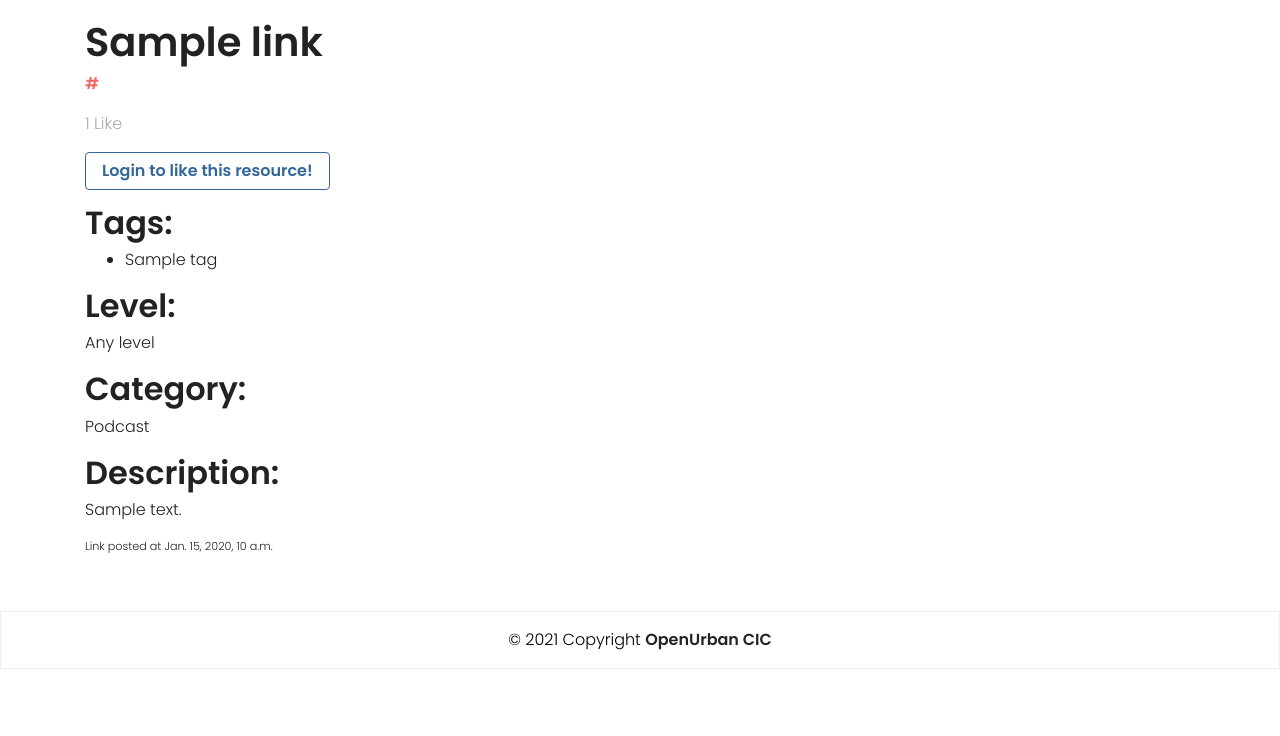
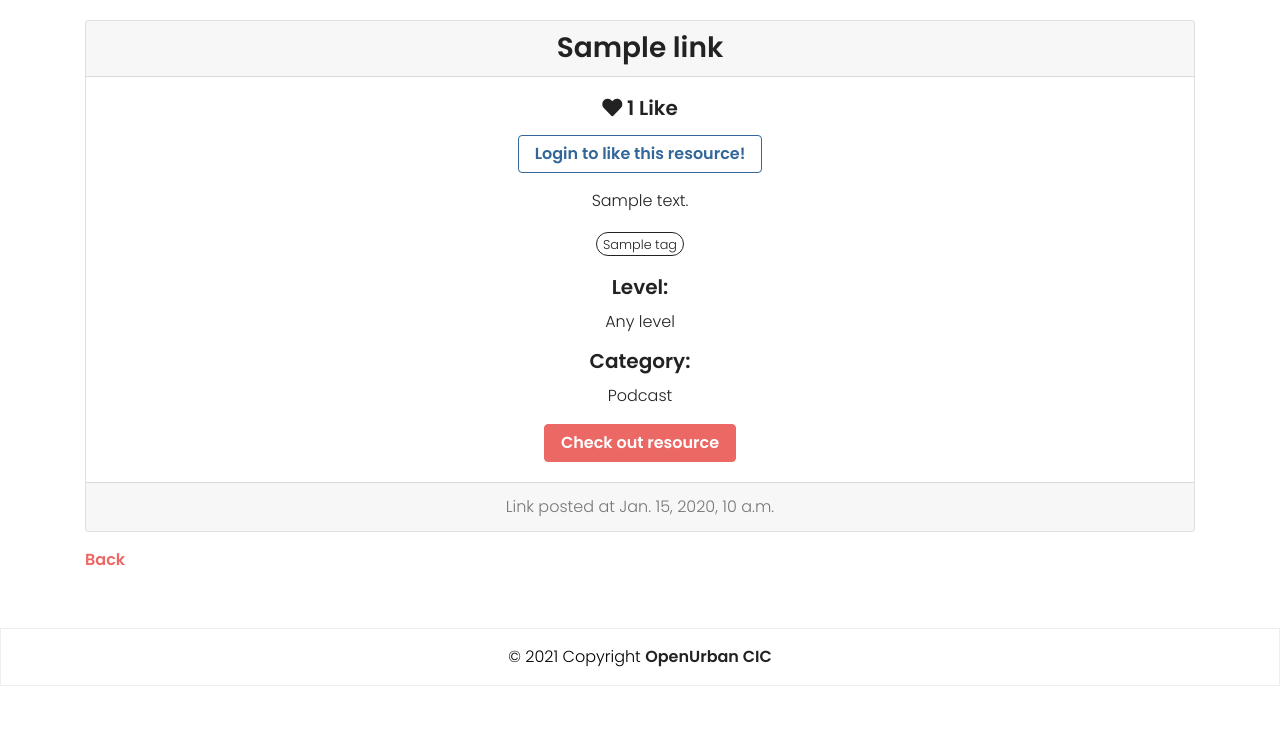
Before and after one commit to nrimsky/livlearn-v0, a Django app: page /1/ in a window 1280 px wide. Shown: the part 64-800 px from the top of the page. Run offline with Django 3.2, Linux system fonts and the light colour scheme; tables that the repository leaves empty hold one stand-in row (values such as "Sample post"); some libraries are stand-ins or nearby versions; some web fonts are replaced.

Commit message:
bootstrap cards

```diff
--- a/links/templates/links/link_detail.html
+++ b/links/templates/links/link_detail.html
@@ -1,11 +1,11 @@
 {% extends "base.html" %}
 {% block title %}Link detail{% endblock title %}
 {% block content %}
-    <h1>{{ object.name }}</h1>
-    <p><a href="{{ object.url }}">{{ object.url }}</a></p>
-    <p class="text-secondary">{{ number_of_likes }} Like{{ number_of_likes|pluralize }}</p>
-        <!-- LIKES -->
-    <div style="margin-top: 15px; margin-bottom: 15px">
+    <div class="card text-center">
+        <h2 class="card-header h3">{{ object.name }}</h2>
+        <div class="card-body">
+            <p class="card-title h5"><i class="fas fa-heart"></i> {{ object.number_of_likes }} Like{{ object.number_of_likes|pluralize }}</p>
+            <div class="my-3">
                 {% if user.is_authenticated %}
                     <form action="{% url 'links:like' object.id %}" method="POST">
                         {% csrf_token %}
@@ -19,19 +19,22 @@
                     <a class="btn btn-outline-info" href="{% url 'authapp:login' %}?next={{ request.path }}">Login to like this resource!</a><br>
                 {% endif %}
             </div>
-    <h2>Tags:</h2>
-    <ul>
-        {% for tag in object.tags.all %}
+            <p class="card-text">{{ object.description }}</p>
+            <p>
+            <ul class="card-text">
+                {% for tag in link.tags.all %}
                     <li>{{ tag.name }}</li>
                 {% endfor %}
             </ul>
-    <h2>Level:</h2>
-    <p>{{ object.get_level_display }}</p>
-    <h2>Category:</h2>
-    <p>{{ object.get_type_display }}</p>
-    <h2>Description:</h2>
-    <p>{{ object.description }}</p>
-    <p style="font-size: .7em">Link posted at {{ object.created_at }}</p>
+            </p>
+            <p class="card-title h5">Level:</p>
+            <p class="card-text">{{ object.get_level_display }}</p>
+            <p class="card-title h5">Category:</p>
+            <p class="card-text">{{ object.get_type_display }}</p>
+            <a href="{{ object.url }}" class="btn btn-primary">Check out resource</a>
+        </div>
+        <div class="card-footer text-muted">Link posted at {{ object.created_at }}</div>
+    </div>
 
-
+    <p class="mt-3"><a href="javascript:history.go(-1)">Back</a></p>
 {% endblock content %}
--- a/static/css/style.css
+++ b/static/css/style.css
@@ -10,14 +10,6 @@
     margin: auto;
     max-width: 700px;
 }
-
-.likes-text {
-    margin: .9rem 0;
-    padding: 0;
-    font-size: .9rem;
-    line-height: .9rem;
-}
-
 
 .date-text {
     margin: .4rem 0;
@@ -186,5 +178,34 @@ form button.btn {
         padding: 3px 6px;
     }
 
+    .card-body {
+        padding: 15px;
+    }
+
 
 }
+
+.card {
+    height: 100%;
+}
+
+p.likes-text {
+    margin: 0;
+}
+
+
+ul.card-text li {
+    font-size: .8rem;
+    display: inline-block;
+    padding: .1rem .4rem;
+    border: 1px solid;
+    margin: .2rem;
+    border-radius: 3rem;
+    list-style: none;
+}
+
+ul.card-text {
+    display: block;
+    margin: .2rem 0;
+    padding: 0;
+}
```
Also changed, not shown: authapp/templates/authapp/dashboard.html (+17 -9 lines), links/templates/links/index.html (+15 -8 lines). Lines whose indentation alone changed are shown as unchanged.
